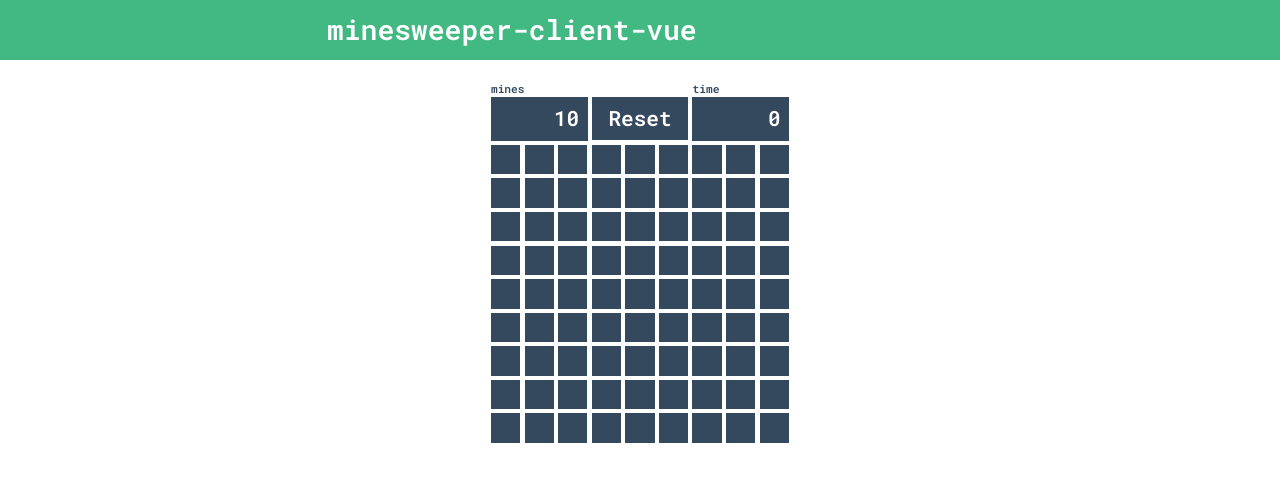
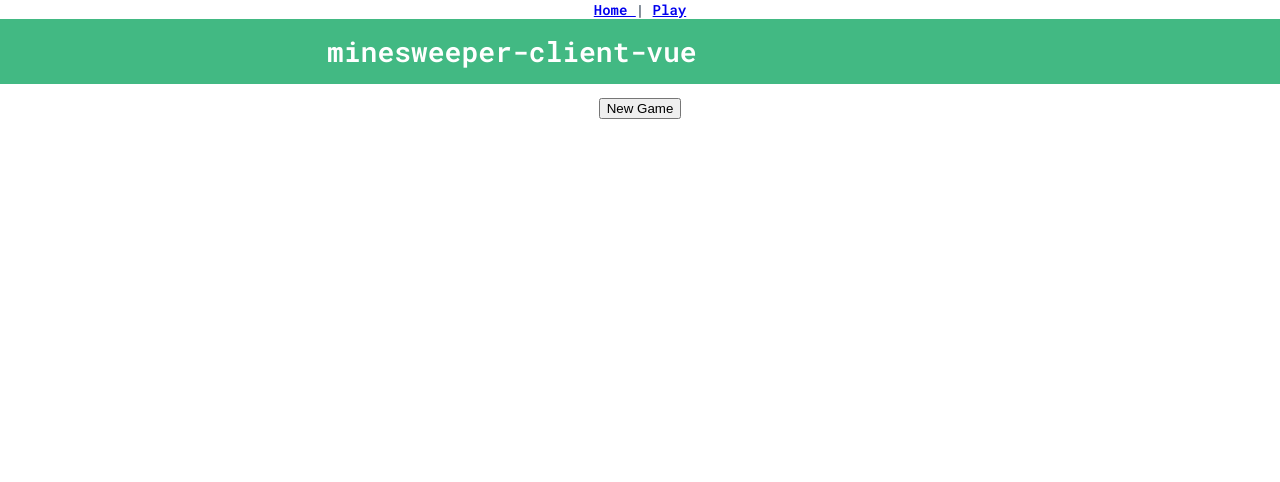
Before and after one commit to ksugimori/minesweeper-client-vue, a Vue app: page / in a window 1280 px wide. Shown: the top 482 px of the page. Built offline with nearby package versions, Linux system fonts and the light colour scheme.

Commit message:
vue-router を追加

```diff
--- a/package.json
+++ b/package.json
@@ -13,6 +13,7 @@
     "core-js": "^2.6.12",
     "normalize.css": "^8.0.1",
     "vue": "^2.6.10",
+    "vue-router": "^3.2.0",
     "vuex": "^3.6.0"
   },
   "devDependencies": {
--- a/src/App.vue
+++ b/src/App.vue
@@ -1,26 +1,26 @@
 <template>
   <div id="app">
+    <div id="nav">
+      <router-link to="/">
+        Home
+      </router-link> |
+      <router-link to="/play">
+        Play
+      </router-link>
+    </div>
     <header>
       <div class="contents">
         <h1>minesweeper-client-vue</h1>
       </div>
     </header>
     <main>
-      <play />
+      <router-view />
     </main>
   </div>
 </template>
 
 <script>
-import Play from '@/components/pages/Play.vue'
-import 'normalize.css'
 
-export default {
-  name: 'App',
-  components: {
-    Play
-  }
-}
 </script>
 
 <style>
--- /dev/null
+++ b/src/components/pages/Home.vue
@@ -0,0 +1,27 @@
+<template>
+  <div id="home">
+    <button @click="reset">
+      New Game
+    </button>
+  </div>
+</template>
+
+<script>
+
+export default {
+  methods: {
+    reset: async function () {
+      let setting = { width: 9, height: 9, numMines: 5 }
+      this.$store.dispatch('reset', setting)
+    }
+  }
+}
+</script>
+
+<style scoped>
+.board {
+  padding: 0.5em;
+  display: inline-grid;
+}
+
+</style>
--- a/src/main.js
+++ b/src/main.js
@@ -2,6 +2,7 @@ import Vue from 'vue'
 import Vuex from 'vuex'
 import App from './App.vue'
 import store from './states/store'
+import router from './router'
 
 Vue.config.productionTip = false
 
@@ -9,5 +10,6 @@ Vue.use(Vuex)
 
 new Vue({
   store: new Vuex.Store(store),
+  router,
   render: h => h(App)
 }).$mount('#app')
--- a/src/router.js
+++ b/src/router.js
@@ -1,6 +1,8 @@
 import Vue from 'vue'
 import Router from 'vue-router'
+import Home from '@/components/pages/Home.vue'
 import Play from '@/components/pages/Play.vue'
+import store from '@/states/state.js'
 
 Vue.use(Router)
 
@@ -8,8 +10,19 @@ export default new Router({
   base: process.env.BASE_URL,
   routes: [
     {
+      path: '/',
+      component: Home
+    },
+    {
       path: '/play',
-      component: Play
+      component: Play,
+      beforeEnter: (to, from, next) => {
+        if (store.game.id) {
+          next()
+        } else {
+          next('/')
+        }
+      }
     }
   ]
 })
```
Also changed, not shown: src/router/index.js (added, +27 -0 lines), 1 other file (tests, documents, lock files or other folders).
